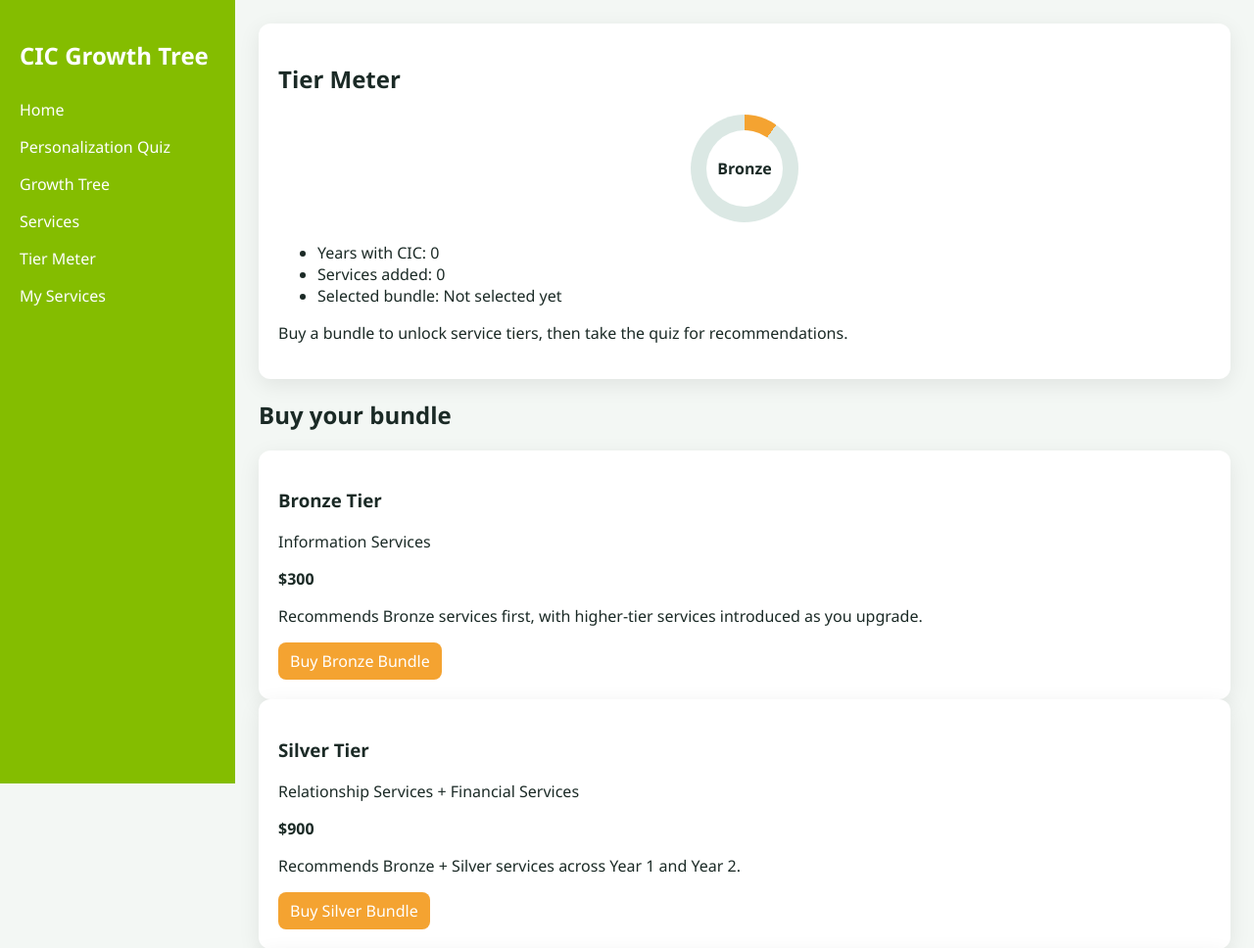
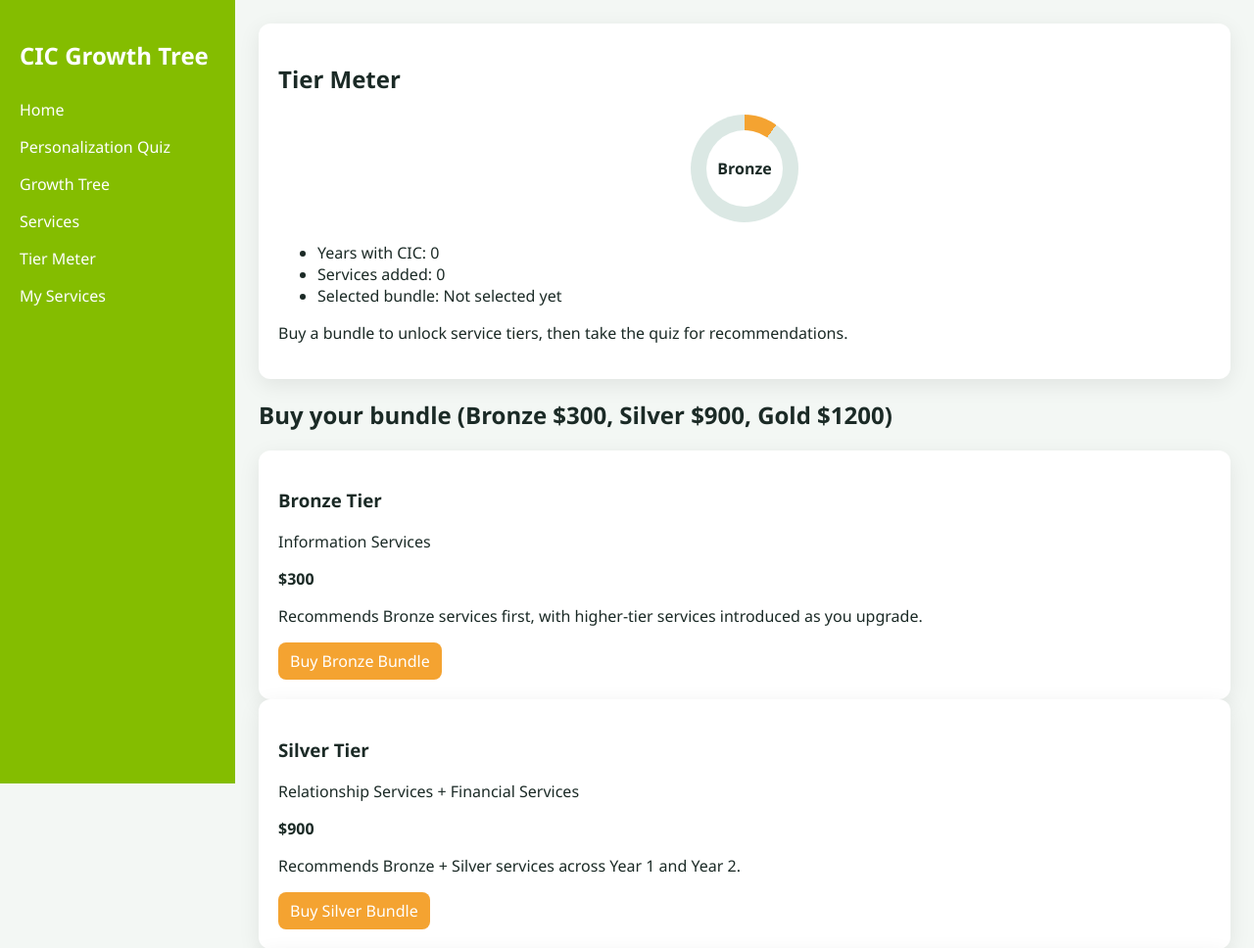
Before and after one commit to mahis1067/GrowthTree-CIC, a Flask app: page /tier in a window 1280 px wide. Shown: the top 968 px of the page at 98% size. Run offline with Flask 3, Linux system fonts and the light colour scheme.

Commit message:
Hardcode bundle prices and refresh tier purchase display

```diff
--- a/app.py
+++ b/app.py
@@ -44,8 +44,9 @@ SERVICE_TIER_MAP = {
     for service in tier.get("services", [])
 }
 BUNDLE_PRICE_MAP = {
-    tier.get("name"): tier.get("price", 0)
-    for tier in TIER_BUNDLES.get("tiers", [])
+    "Bronze": 300,
+    "Silver": 900,
+    "Gold": 1200,
 }
 BUNDLE_SERVICE_DETAILS = {
     service.get("title"): service
@@ -483,6 +484,7 @@ def tier():
         selected_bundle=session.get("selected_bundle"),
         bundle_price_map=BUNDLE_PRICE_MAP,
         bundle_purchase=session.get("bundle_purchase"),
+        current_bundle_price=BUNDLE_PRICE_MAP.get(session.get("selected_bundle"), 0),
     )
 
 
--- a/templates/tier.html
+++ b/templates/tier.html
@@ -13,14 +13,14 @@
         <li>Services added: {{ purchased_count }}</li>
         <li>Selected bundle: {{ selected_bundle or 'Not selected yet' }}</li>
     </ul>
-    {% if bundle_purchase %}
-    <p><strong>Current bundle:</strong> {{ bundle_purchase.name }} (${{ bundle_purchase.price }})</p>
+    {% if selected_bundle %}
+    <p><strong>Current bundle:</strong> {{ selected_bundle }} (${{ current_bundle_price }})</p>
     {% endif %}
     <p>Buy a bundle to unlock service tiers, then take the quiz for recommendations.</p>
 </section>
 
 <section class="tier-bundles">
-    <h2>Buy your bundle</h2>
+    <h2>Buy your bundle (Bronze $300, Silver $900, Gold $1200)</h2>
     <div class="tier-columns">
         {% for bundle in tier_bundles %}
         <article class="card tier-card tier-{{ bundle.name|lower }}">
```
